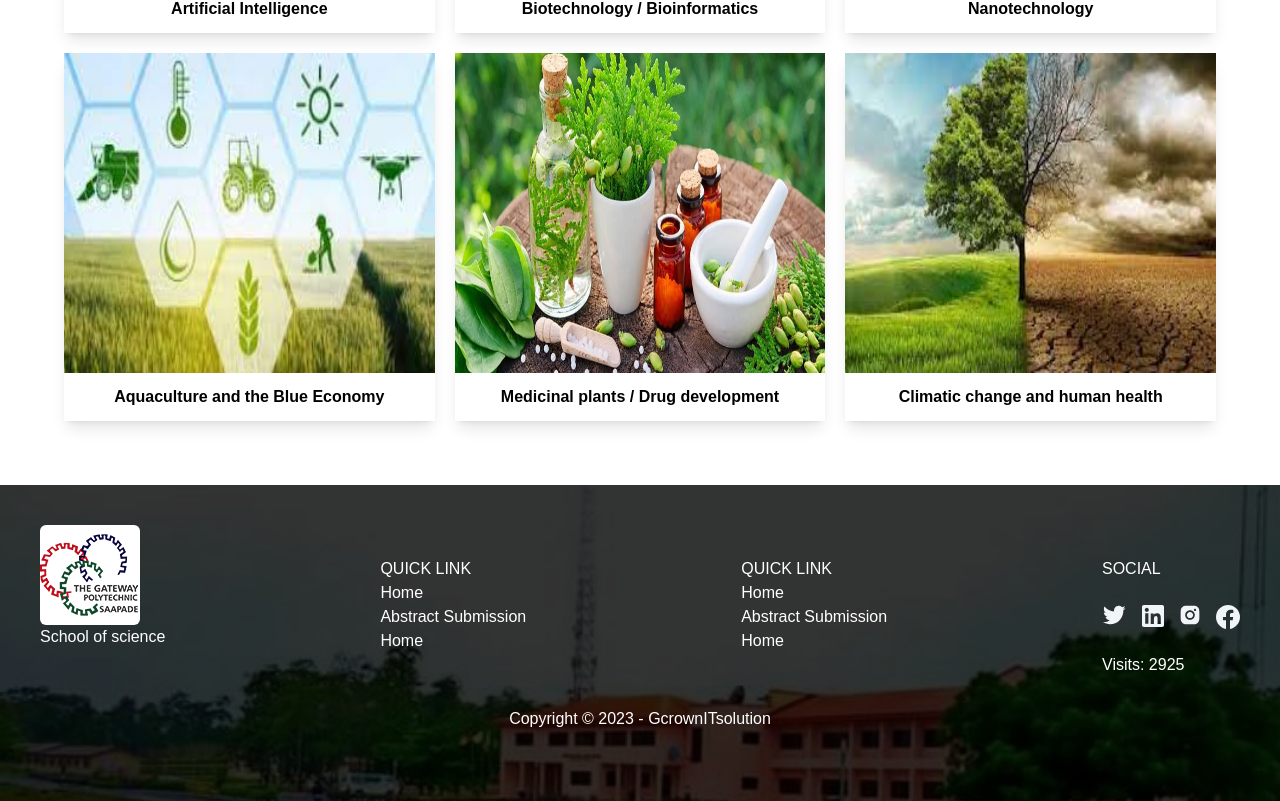
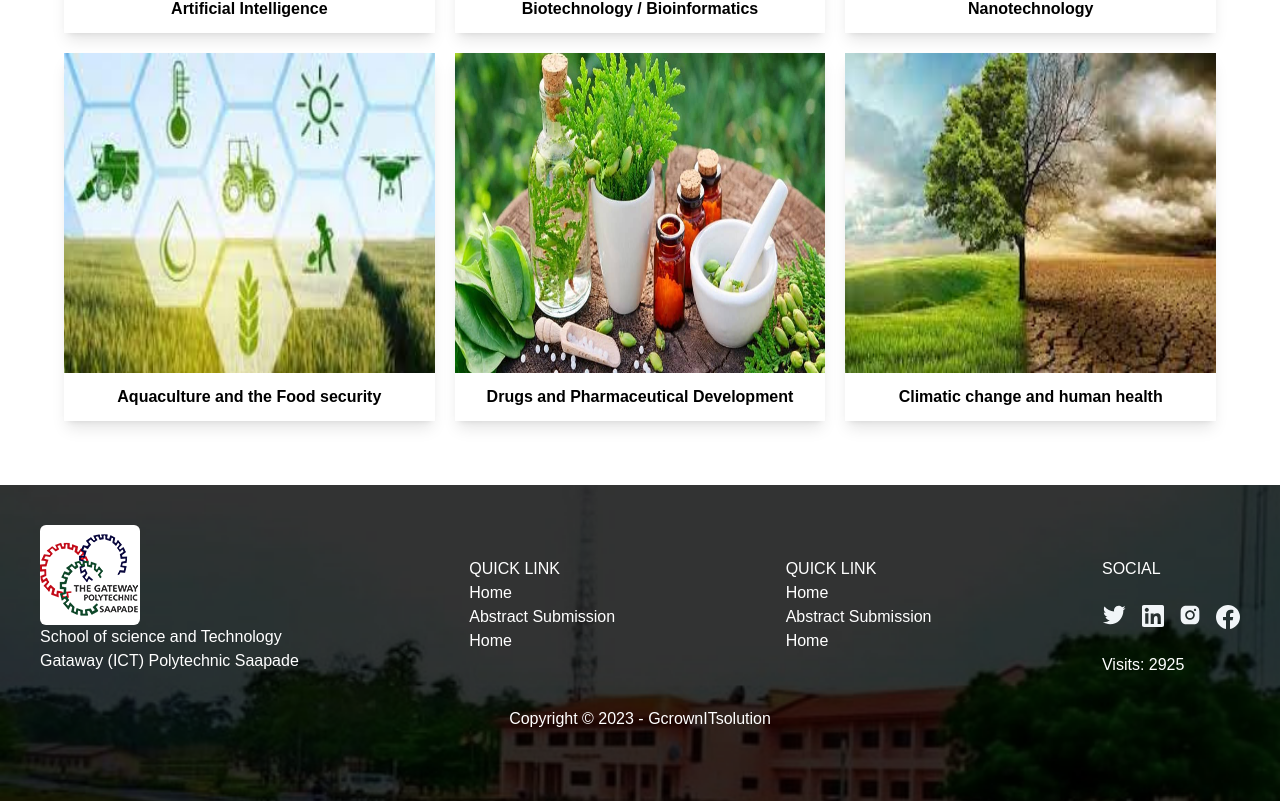
Before and after one commit to wisdom-uzo/gaposa, a Next.js app: page / in a window 1280 px wide. Shown: the part 2435-3236 px from the top of the page. Built offline with nearby package versions, Linux system fonts and the light colour scheme.

Commit message:
first commit

```diff
--- a/components/Footer.jsx
+++ b/components/Footer.jsx
@@ -19,7 +19,7 @@ const Footer = () => (
           <div className="">
 
               <img src='logo.png' alt="" className='bg-white rounded-md' />
-              <p className='text-white'>School of science</p>
+              <p className='text-white'>School of science and Technology <br /> Gataway (ICT) Polytechnic Saapade</p>
           </div>
 
           <div className="text-white ">
--- /dev/null
+++ b/components/PdfViewer.jsx
@@ -0,0 +1,33 @@
+import React from 'react';
+import { Document } from '@cloudinary/react';
+import { Cloudinary } from '@cloudinary/url-gen';
+
+
+const documentUrl = "https://res.cloudinary.com/dkukvhd6b/image/upload/v1677327974/abibatsalaudeen71%40gmail.com81026.pdf"
+
+
+const CloudinaryDocument = () => {
+  const cld = new Cloudinary({
+    cloud: {
+      cloudName: 'dkukvhd6b',
+    },
+  });
+
+  const publicId = documentUrl.replace(/^.*\//, '').split('.')[0];
+  const format = documentUrl.split('.').pop();
+
+  const url = cld.document(documentUrl).page(1);
+
+  return (
+    <Document
+      cldDoc={url}
+      alt="Cloudinary Document"
+      publicId={publicId}
+      format={format}
+      fallbackSrc={documentUrl}
+      style={{ maxWidth: '100%' }}
+    />
+  );
+};
+
+export default CloudinaryDocument;
--- a/components/index.js
+++ b/components/index.js
@@ -4,6 +4,7 @@ import Footer from './Footer';
 import Form from './Form'
 import Timer from './Timer'
 import CloudinaryUpload from './CloudinaryUpload'
+import PdfViewer from './PdfViewer'
 
 export {
   Navbar,
@@ -12,5 +13,6 @@ export {
   Footer,
   Form,
   Timer,
-  CloudinaryUpload
+  CloudinaryUpload,
+  PdfViewer
 };
--- a/constants/index.js
+++ b/constants/index.js
@@ -18,11 +18,11 @@ export const insights = [
   },
   {
     imgUrl: '/arg.jpeg',
-    title: 'Aquaculture and the Blue Economy',
+    title: 'Aquaculture and the Food security',
   },
   {
     imgUrl: '/medicine.jpeg',
-    title: 'Medicinal plants / Drug development',
+    title: 'Drugs and Pharmaceutical Development',
   },
   {
     imgUrl: '/climate-change.jpg',
--- a/package.json
+++ b/package.json
@@ -9,6 +9,7 @@
     "lint": "next lint"
   },
   "dependencies": {
+    "@cloudinary/base": "^1.0.0-beta.4",
     "@cloudinary/react": "^1.11.0",
     "@cloudinary/url-gen": "^1.9.1",
     "@emotion/react": "^11.10.5",
@@ -23,6 +24,7 @@
     "next": "13.0.6",
     "react": "18.2.0",
     "react-dom": "18.2.0",
+    "react-pdf": "^6.2.2",
     "react-toastify": "^9.1.1"
   },
   "devDependencies": {
--- a/pages/admin.js
+++ b/pages/admin.js
@@ -6,6 +6,7 @@ import Tab from '@mui/material/Tab';
 import Typography from '@mui/material/Typography';
 import Box from '@mui/material/Box';
 import { PaymentFile, UserTable } from '../sections';
+import { PdfViewer } from '../components';
 
 function TabPanel(props) {
   const { children, value, index, ...other } = props;
@@ -106,7 +107,6 @@ const Admin = ({user}) => {
         <PaymentFile data={pamentFile} />
       </TabPanel>
       <TabPanel value={value} index={2}>
-        Item Three
       </TabPanel>
     </Box>
   )
```
Also changed, not shown: 1 other file (tests, documents, lock files or other folders).
